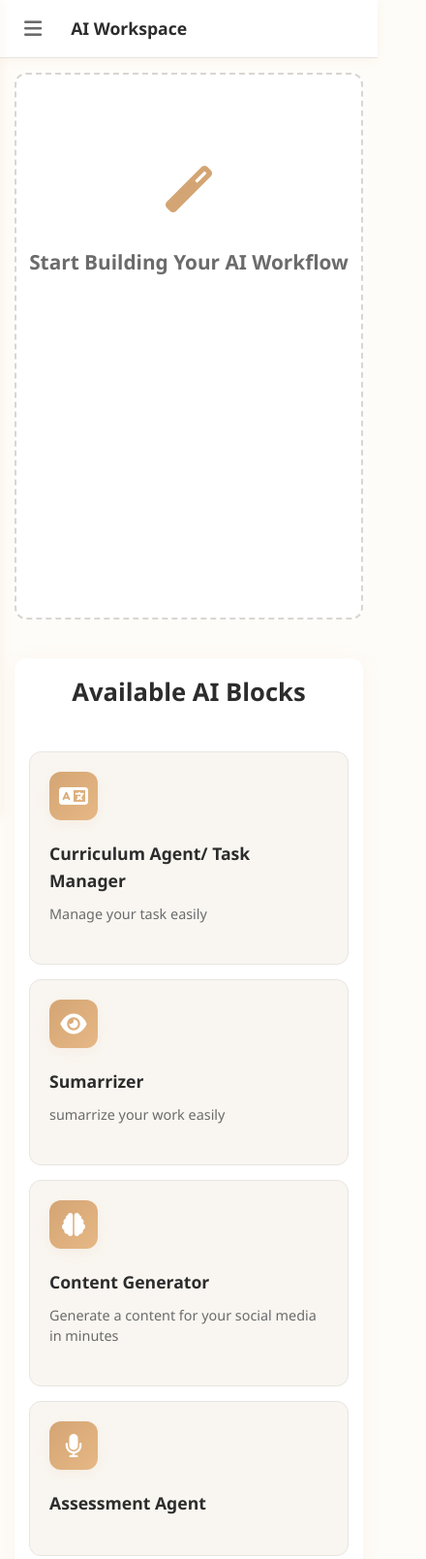
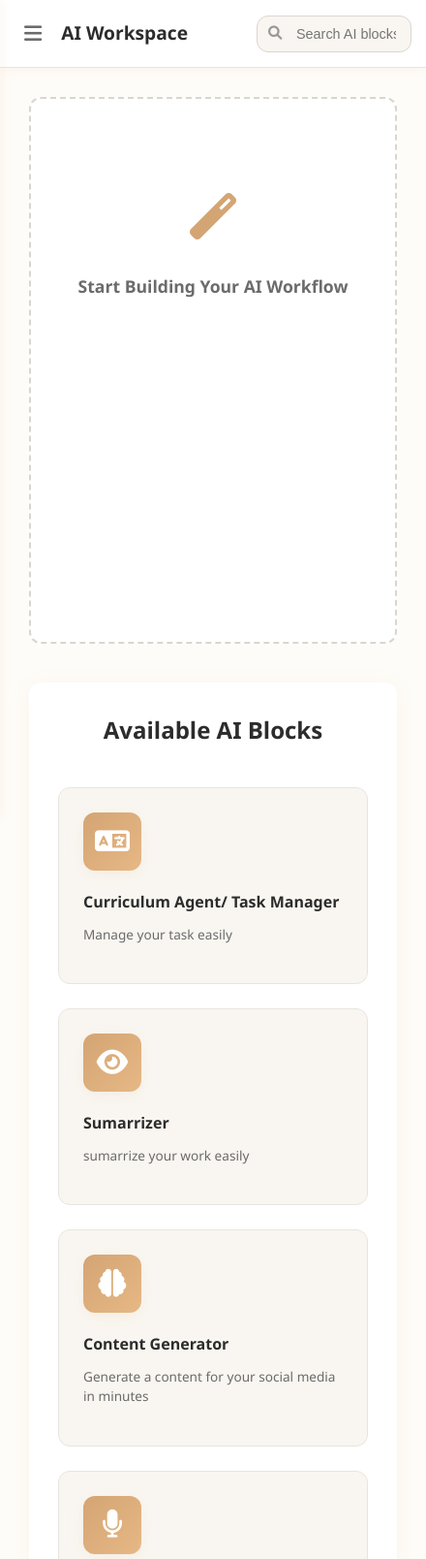
Before and after one commit to Chinmay-Anmulwar/Agentic-Ai-Frontend, a plain HTML site: page index.html in a window 390 px wide. Shown: the top 1608 px of the page at 97% size, 440 px wide, since content can reach past the window. Drawn offline with Linux system fonts and the light colour scheme.

Commit message:
Update styles.css

```diff
--- a/styles.css
+++ b/styles.css
@@ -1,45 +1,37 @@
+:root {
+    --primary-bg: #fefcf8;
+    --secondary-bg: #f9f6f1;
+    --tertiary-bg: #f4f1eb;
+    --card-bg: #ffffff;
+    --sidebar-bg: #f7f4ef;
 
-:root {
-    /* Primary Color Palette - Light Cream White Theme */
-    --primary-bg: #fefcf8;           /* Main background -  light cream */
-    --secondary-bg: #f9f6f1;        /* Secondary background - light cream */
-    --tertiary-bg: #f4f1eb;         /* Tertiary background -  darker cream */
-    --card-bg: #ffffff;             /* Card background -  white */
-    --sidebar-bg: #f7f4ef;          /* Sidebar background - cream */
+    --text-primary: #2c2c2c;
+    --text-secondary: #6b6b6b;
+    --text-muted: #9a9a9a;
+    --text-white: #ffffff;
 
-    /* Text Colors */
-    --text-primary: #2c2c2c;        /* Primary text - dark gray */
-    --text-secondary: #6b6b6b;      /* Secondary text - medium gray */
-    --text-muted: #9a9a9a;          /* Muted text - light gray */
-    --text-white: #ffffff;          /* White text */
+    --accent-primary: #d4a574;
+    --accent-secondary: #b8956a;
+    --accent-hover: #e6b885;
 
-    /* Accent Colors */
-    --accent-primary: #d4a574;      /* Primary accent - warm gold */
-    --accent-secondary: #b8956a;    /* Secondary accent - darker gold */
-    --accent-hover: #e6b885;        /* Hover state - lighter gold */
+    --border-light: #e8e5e0;
+    --border-medium: #d9d6d1;
+    --shadow-light: rgba(212, 165, 116, 0.1);
+    --shadow-medium: rgba(212, 165, 116, 0.15);
+    --shadow-heavy: rgba(44, 44, 44, 0.1);
 
-    /* Border and Shadow Colors */
-    --border-light: #e8e5e0;        /* Light border - cream border */
-    --border-medium: #d9d6d1;       /* Medium border */
-    --shadow-light: rgba(212, 165, 116, 0.1);  /* Light shadow with accent tint */
-    --shadow-medium: rgba(212, 165, 116, 0.15); /* Medium shadow */
-    --shadow-heavy: rgba(44, 44, 44, 0.1);      /* Heavy shadow */
+    --success: #8fbc8f;
+    --warning: #deb887;
+    --error: #cd919e;
+    --info: #87ceeb;
 
-    /* Status Colors */
-    --success: #8fbc8f;             /* Success green - muted to match theme */
-    --warning: #deb887;             /* Warning yellow - cream compatible */
-    --error: #cd919e;               /* Error red - muted pink */
-    --info: #87ceeb;                /* Info blue - soft sky blue */
-
-    /* Spacing and Layout */
-    --sidebar-width: 280px;         /* Sidebar width when open */
-    --header-height: 70px;          /* Top header height */
-    --border-radius: 12px;          /* Standard border radius */
-    --border-radius-small: 8px;     /* Small border radius */
-    --transition: all 0.3s ease;    /* Standard transition */
+    --sidebar-width: 280px;
+    --header-height: 70px;
+    --border-radius: 12px;
+    --border-radius-small: 8px;
+    --transition: all 0.3s ease;
 }
 
-/* Global Reset and Base Styles */
 * {
     margin: 0;
     padding: 0;
@@ -51,22 +43,19 @@ body {
     background-color: var(--primary-bg);
     color: var(--text-primary);
     line-height: 1.6;
-    overflow-x: hidden; /* Prevent horizontal scroll */
+    overflow-x: hidden;
 }
 
-/* Smooth scrolling for the entire page */
 html {
     scroll-behavior: smooth;
 }
 
-/* MAIN APPLICATION CONTAINER*/
 .app-container {
     display: flex;
     min-height: 100vh;
     position: relative;
 }
 
-/* SIDEBAR STYLES*/
 .sidebar {
     width: var(--sidebar-width);
     background-color: var(--sidebar-bg);
@@ -78,17 +67,15 @@ html {
     left: 0;
     height: 100vh;
     z-index: 1000;
-    transform: translateX(0); /* Sidebar visible by default */
+    transform: translateX(0);
     transition: var(--transition);
     box-shadow: 2px 0 10px var(--shadow-light);
 }
 
-/* Sidebar hidden state */
 .sidebar.hidden {
     transform: translateX(-100%);
 }
 
-/* Sidebar Header */
 .sidebar-header {
     padding: 20px;
     border-bottom: 1px solid var(--border-light);
@@ -128,7 +115,6 @@ html {
     color: var(--accent-primary);
 }
 
-/* Sidebar Navigation */
 .sidebar-nav {
     flex: 1;
     padding: 20px 0;
@@ -173,7 +159,6 @@ html {
     text-align: center;
 }
 
-/* Sidebar Footer */
 .sidebar-footer {
     padding: 20px;
     border-top: 1px solid var(--border-light);
@@ -214,7 +199,6 @@ html {
     color: var(--text-muted);
 }
 
-/* MAIN CONTENT AREA*/
 .main-content {
     flex: 1;
     margin-left: var(--sidebar-width);
@@ -224,12 +208,10 @@ html {
     flex-direction: column;
 }
 
-/* Main content when sidebar is hidden */
 .main-content.expanded {
     margin-left: 0;
 }
 
-/*TOP HEADER*/
 .top-header {
     height: var(--header-height);
     background-color: var(--card-bg);
@@ -273,7 +255,6 @@ html {
     gap: 15px;
 }
 
-/* Search Container */
 .search-container {
     position: relative;
     display: flex;
@@ -305,7 +286,6 @@ html {
     font-size: 0.9rem;
 }
 
-/* Button Styles */
 .btn {
     padding: 10px 20px;
     border: none;
@@ -343,7 +323,6 @@ html {
     transform: translateY(-2px);
 }
 
-/*WORKSPACE AREA*/
 .workspace-area {
     flex: 1;
     padding: 30px;
@@ -351,7 +330,6 @@ html {
     overflow-y: auto;
 }
 
-/* Workspace Canvas */
 .workspace-canvas {
     background-color: var(--card-bg);
     border: 2px dashed var(--border-medium);
@@ -367,7 +345,6 @@ html {
     background-color: var(--secondary-bg);
 }
 
-/* Empty workspace state */
 .workspace-empty {
     display: flex;
     flex-direction: column;
@@ -383,6 +360,7 @@ html {
     color: var(--accent-primary);
     margin-bottom: 20px;
     opacity: 0.7;
+    animation: pulse 2s infinite;
 }
 
 .workspace-empty h3 {
@@ -391,18 +369,11 @@ html {
     color: var(--text-secondary);
 }
 
-.workspace-empty p {
-    font-size: 1rem;
-    max-width: 400px;
-}
-
-/* Workflow Container */
 .workflow-container {
     padding: 20px;
     min-height: 260px;
 }
 
-/*AI BLOCKS SECTION*/
 .ai-blocks-section {
     background-color: var(--card-bg);
     border-radius: var(--border-radius);
@@ -422,14 +393,6 @@ html {
     margin-bottom: 10px;
 }
 
-.section-header p {
-    font-size: 1.1rem;
-    color: var(--text-secondary);
-    max-width: 600px;
-    margin: 0 auto;
-}
-
-/* AI Blocks Grid */
 .ai-blocks-grid {
     display: grid;
     grid-template-columns: repeat(auto-fit, minmax(320px, 1fr));
@@ -437,7 +400,6 @@ html {
     margin-top: 30px;
 }
 
-/* Individual AI Block */
 .ai-block {
     background-color: var(--secondary-bg);
     border: 1px solid var(--border-light);
@@ -447,6 +409,7 @@ html {
     transition: var(--transition);
     position: relative;
     overflow: hidden;
+    animation: fadeInUp 0.6s ease forwards;
 }
 
 .ai-block:hover {
@@ -456,12 +419,6 @@ html {
     background-color: var(--card-bg);
 }
 
-.ai-block:active {
-    cursor: grabbing;
-    transform: translateY(-2px);
-}
-
-/* Block Icon */
 .block-icon {
     width: 60px;
     height: 60px;
@@ -479,11 +436,6 @@ html {
     color: var(--text-white);
 }
 
-/* Block Content */
-.block-content {
-    margin-bottom: 20px;
-}
-
 .block-title {
     font-size: 1.2rem;
     font-weight: 600;
@@ -498,24 +450,6 @@ html {
     margin-bottom: 15px;
 }
 
-/* Block Tags */
-.block-tags {
-    display: flex;
-    gap: 8px;
-    flex-wrap: wrap;
-}
-
-.tag {
-    background-color: var(--tertiary-bg);
-    color: var(--text-secondary);
-    padding: 4px 10px;
-    border-radius: 15px;
-    font-size: 0.8rem;
-    font-weight: 500;
-    border: 1px solid var(--border-light);
-}
-
-/* Block Actions */
 .block-actions {
     position: absolute;
     top: 20px;
@@ -546,7 +480,7 @@ html {
     transform: scale(1.1);
 }
 
-/*SIDEBAR OVERLAY (Mobile)*/
+/* Overlay */
 .sidebar-overlay {
     position: fixed;
     top: 0;
@@ -565,27 +499,8 @@ html {
     visibility: visible;
 }
 
-/*RESPONSIVE DESIGN*/
-
-/* Tablet Styles */
-@media (max-width: 1024px) {
-    .ai-blocks-grid {
-        grid-template-columns: repeat(auto-fit, minmax(280px, 1fr));
-        gap: 20px;
-    }
-
-    .search-input {
-        width: 200px;
-    }
-
-    .header-actions {
-        gap: 10px;
-    }
-}
-
-/* Mobile Styles */
+/* Responsive */
 @media (max-width: 768px) {
-    /* Sidebar becomes overlay on mobile */
     .sidebar {
         transform: translateX(-100%);
     }
@@ -597,99 +512,27 @@ html {
     .main-content {
         margin-left: 0;
     }
+}
 
-    .top-header {
-        padding: 0 20px;
+/* ✅ Desktop Override: Disable overlay and toggles */
+@media (min-width: 769px) {
+    #menuToggle,
+    #sidebarClose,
+    .sidebar-overlay {
+        display: none !important;
+        pointer-events: none !important;
     }
 
-    .page-title {
-        font-size: 1.3rem;
+    .sidebar {
+        transform: translateX(0) !important;
     }
 
-    .header-actions {
-        gap: 8px;
-    }
-
-    .search-input {
-        width: 150px;
-        font-size: 0.85rem;
-    }
-
-    .btn {
-        padding: 8px 15px;
-        font-size: 0.85rem;
-    }
-
-    .workspace-area {
-        padding: 20px;
-    }
-
-    .ai-blocks-section {
-        padding: 20px;
-    }
-
-    .ai-blocks-grid {
-        grid-template-columns: 1fr;
-        gap: 15px;
-    }
-
-    .section-header h2 {
-        font-size: 1.6rem;
-    }
-
-    .section-header p {
-        font-size: 1rem;
+    .main-content {
+        margin-left: var(--sidebar-width) !important;
     }
 }
 
-/* Small Mobile Styles */
-@media (max-width: 480px) {
-    .top-header {
-        padding: 0 15px;
-        height: 60px;
-    }
-
-    .page-title {
-        font-size: 1.1rem;
-    }
-
-    .search-container {
-        display: none; /* Hide search on very small screens */
-    }
-
-    .workspace-area {
-        padding: 15px;
-    }
-
-    .ai-blocks-section {
-        padding: 15px;
-    }
-
-    .ai-block {
-        padding: 20px;
-    }
-
-    .block-icon {
-        width: 50px;
-        height: 50px;
-    }
-
-    .block-icon i {
-        font-size: 1.5rem;
-    }
-
-    .block-title {
-        font-size: 1.1rem;
-    }
-
-    .block-description {
-        font-size: 0.9rem;
-    }
-}
-
-/*ANIMATIONS AND TRANSITIONS*/
-
-/* Fade in animation for AI blocks */
+/* Animation */
 @keyframes fadeInUp {
     from {
         opacity: 0;
@@ -701,69 +544,10 @@ html {
     }
 }
 
-.ai-block {
-    animation: fadeInUp 0.6s ease forwards;
+@keyframes pulse {
+    0%, 100% { opacity: 0.7; }
+    50% { opacity: 1; }
 }
-
-/* Stagger animation for multiple blocks */
-.ai-block:nth-child(1) { animation-delay: 0.1s; }
-.ai-block:nth-child(2) { animation-delay: 0.2s; }
-.ai-block:nth-child(3) { animation-delay: 0.3s; }
-.ai-block:nth-child(4) { animation-delay: 0.4s; }
-.ai-block:nth-child(5) { animation-delay: 0.5s; }
-.ai-block:nth-child(6) { animation-delay: 0.6s; }
-.ai-block:nth-child(7) { animation-delay: 0.7s; }
-.ai-block:nth-child(8) { animation-delay: 0.8s; }
-
-/* Pulse animation for empty workspace */
-@keyframes pulse {
-    0%, 100% {
-        opacity: 0.7;
-    }
-    50% {
-        opacity: 1;
-    }
-}
-
-.empty-icon {
-    animation: pulse 2s infinite;
-}
-
-/*UTILITY CLASSES*/
-
-/* Hide elements */
-.hidden {
-    display: none !important;
-}
-
-/* Text utilities */
-.text-center {
-    text-align: center;
-}
-
-.text-left {
-    text-align: left;
-}
-
-.text-right {
-    text-align: right;
-}
-
-/* Margin utilities */
-.mb-0 { margin-bottom: 0; }
-.mb-1 { margin-bottom: 0.5rem; }
-.mb-2 { margin-bottom: 1rem; }
-.mb-3 { margin-bottom: 1.5rem; }
-.mb-4 { margin-bottom: 2rem; }
-
-/* Padding utilities */
-.p-0 { padding: 0; }
-.p-1 { padding: 0.5rem; }
-.p-2 { padding: 1rem; }
-.p-3 { padding: 1.5rem; }
-.p-4 { padding: 2rem; }
-
-/*PRINT STYLES*/
 @media print {
     .sidebar,
     .top-header,
@@ -781,3 +565,44 @@ html {
         border: 1px solid #ccc;
     }
 }
+
+/* Mobile Heading Adjustments */
+@media (max-width: 768px) {
+  .page-title {
+    font-size: 1.2rem;
+    white-space: normal;
+    word-break: break-word;
+    max-width: 60%;
+  }
+
+  .top-header {
+    gap: 10px;
+    padding: 0 15px;
+  }
+
+  .search-container .search-input {
+    width: 160px;
+  }
+
+  .section-header h2 {
+    font-size: 1.5rem;
+  }
+
+  h3 {
+    font-size: 1.1rem;
+  }
+
+  .workspace-empty h3 {
+    font-size: 1.1rem;
+    text-align: center;
+    padding: 0 10px;
+  }
+
+  .ai-block .block-title {
+    font-size: 1rem;
+  }
+
+  .ai-block .block-description {
+    font-size: 0.85rem;
+  }
+}
```
